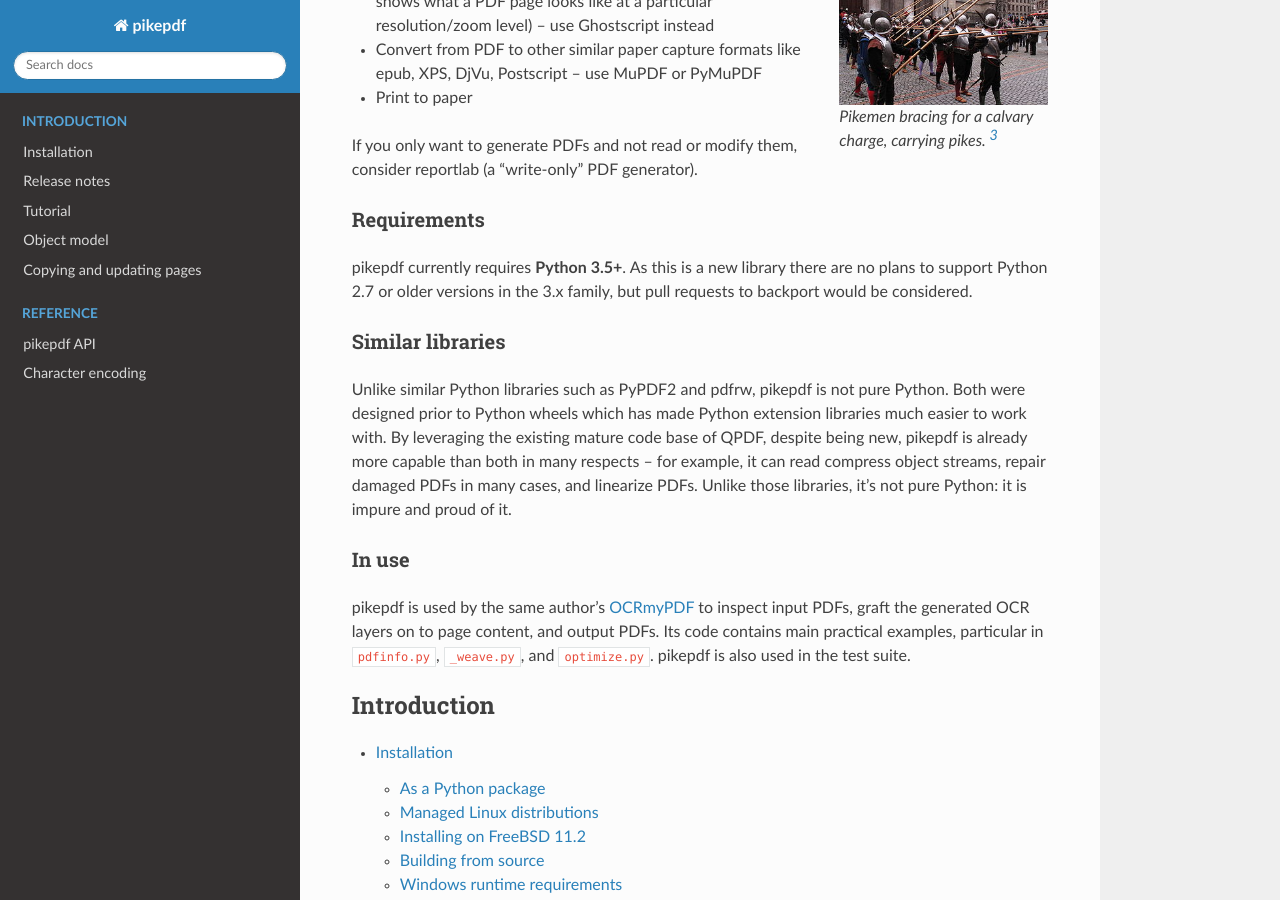
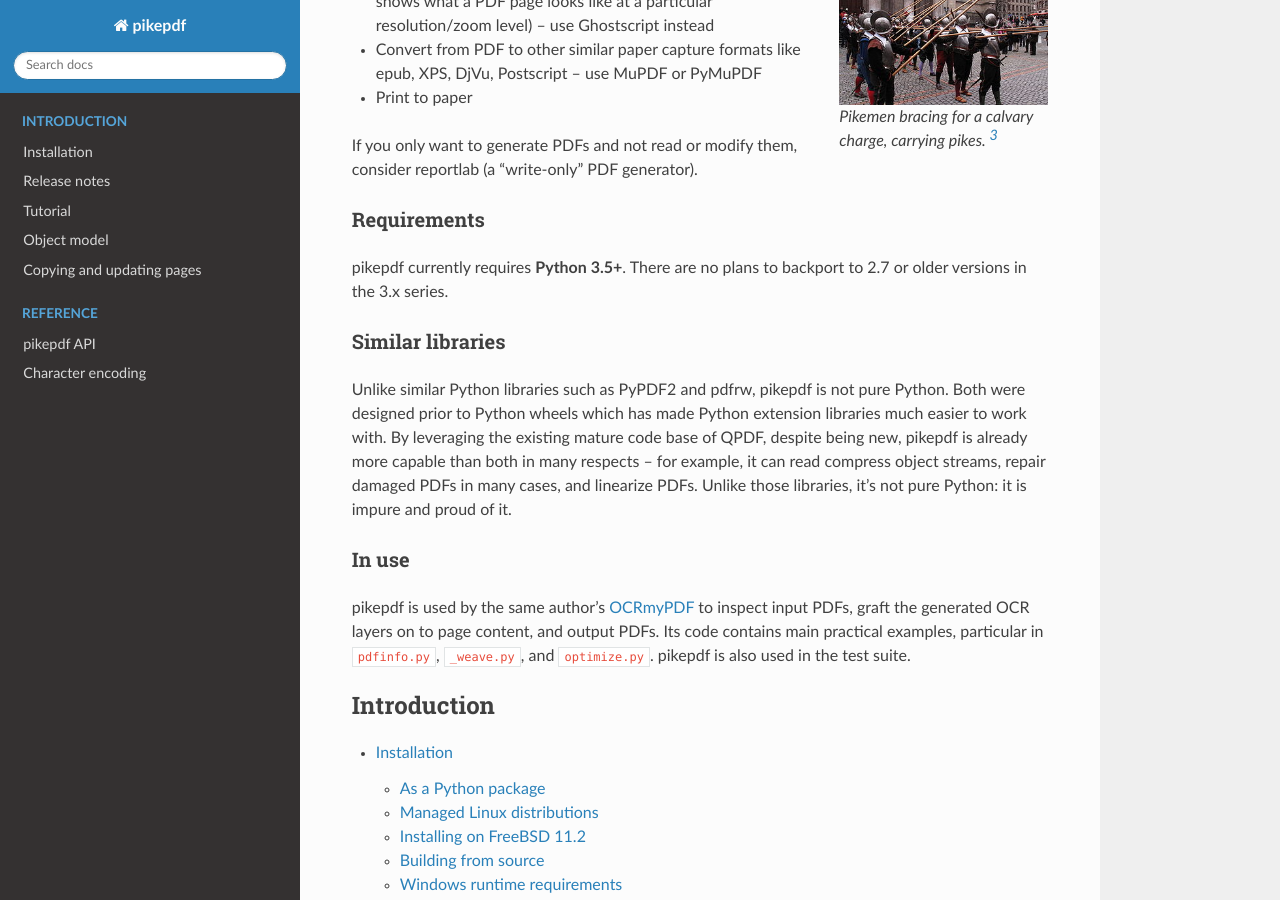
Before and after one commit to pikepdf/pikepdf, a Sphinx documentation site: the page built from docs/index.rst, in a window 1280 px wide and 900 px high, scrolled down 1218 px. Built offline with Sphinx 7.4.7 and the Read the Docs theme 2.0.0, drawn with Linux system fonts in a browser that asks for light colours; pages that are not in the unit, such as notebooks, are missing from menus; the version number could not be read and is left out.

Commit message:
docs: general updates and corrections

```diff
--- a/docs/index.rst
+++ b/docs/index.rst
@@ -81,9 +81,8 @@ reportlab (a "write-only" PDF generator).
 Requirements
 ~~~~~~~~~~~~
 
-pikepdf currently requires **Python 3.5+**. As this is a new library there are
-no plans to support Python 2.7 or older versions in the 3.x family, but pull
-requests to backport would be considered.
+pikepdf currently requires **Python 3.5+**. There are no plans to backport to
+2.7 or older versions in the 3.x series.
 
 Similar libraries
 ~~~~~~~~~~~~~~~~~
```
Also changed, not shown: docs/api.rst (+11 -6 lines), 1 other file.
